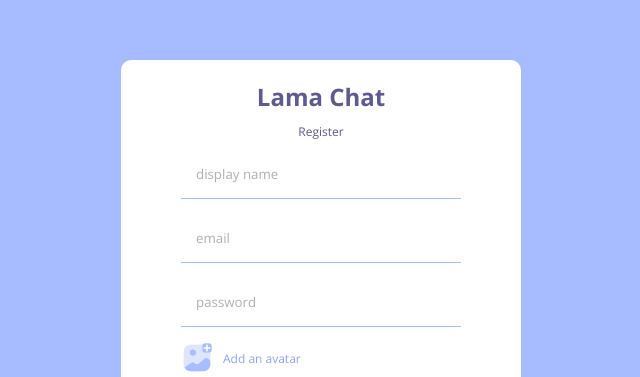
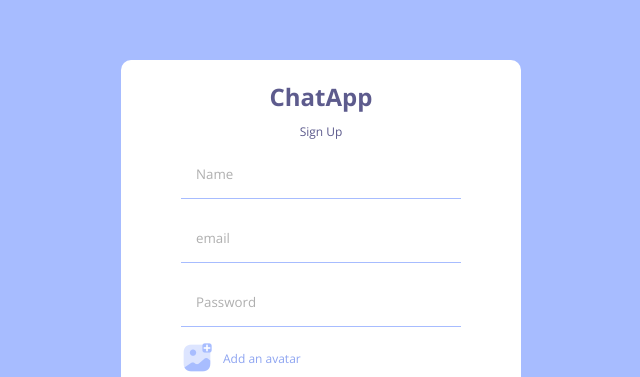
Before and after one commit to YonAndualem/ChatApp, a React (Create React App) app: page /register in a window 1280 px wide. Shown: the part 128-505 px from the top of the page, without its empty margins (319-959 px from the left). Built offline with nearby package versions, Linux system fonts and the light colour scheme; no server answers.

Commit message:
Basic Structure Changes

```diff
--- a/src/components/Input.jsx
+++ b/src/components/Input.jsx
@@ -77,7 +77,7 @@ const Input = () => {
     <div className="input">
       <input
         type="text"
-        placeholder="Type something..."
+        placeholder="Message..."
         onChange={(e) => setText(e.target.value)}
         value={text}
       />
--- a/src/components/Message.jsx
+++ b/src/components/Message.jsx
@@ -26,7 +26,7 @@ const Message = ({ message }) => {
           }
           alt=""
         />
-        <span>just now</span>
+        <span>{message.date.toDate().toLocaleTimeString()}</span>
       </div>
       <div className="messageContent">
         <p>{message.text}</p>
--- a/src/components/Navbar.jsx
+++ b/src/components/Navbar.jsx
@@ -8,11 +8,11 @@ const Navbar = () => {
 
   return (
     <div className='navbar'>
-      <span className="logo">Lama Chat</span>
+      <span className="logo">ChatApp</span>
       <div className="user">
         <img src={currentUser.photoURL} alt="" />
         <span>{currentUser.displayName}</span>
-        <button onClick={()=>signOut(auth)}>logout</button>
+        <button onClick={()=>signOut(auth)}>Logout</button>
       </div>
     </div>
   )
--- a/src/components/Search.jsx
+++ b/src/components/Search.jsx
@@ -81,7 +81,7 @@ const Search = () => {
       <div className="searchForm">
         <input
           type="text"
-          placeholder="Find a user"
+          placeholder="Search 🔍"
           onKeyDown={handleKey}
           onChange={(e) => setUsername(e.target.value)}
           value={username}
--- a/src/pages/Login.jsx
+++ b/src/pages/Login.jsx
@@ -22,7 +22,7 @@ const Login = () => {
   return (
     <div className="formContainer">
       <div className="formWrapper">
-        <span className="logo">Lama Chat</span>
+        <span className="logo">ChatApp</span>
         <span className="title">Login</span>
         <form onSubmit={handleSubmit}>
           <input type="email" placeholder="email" />
@@ -30,7 +30,7 @@ const Login = () => {
           <button>Sign in</button>
           {err && <span>Something went wrong</span>}
         </form>
-        <p>You don't have an account? <Link to="/register">Register</Link></p>
+        <p>You don't have an account? <Link to="/register">Sign Up</Link></p>
       </div>
     </div>
   );
--- a/src/pages/Register.jsx
+++ b/src/pages/Register.jsx
@@ -62,12 +62,12 @@ const Register = () => {
   return (
     <div className="formContainer">
       <div className="formWrapper">
-        <span className="logo">Lama Chat</span>
-        <span className="title">Register</span>
+        <span className="logo">ChatApp</span>
+        <span className="title">Sign Up</span>
         <form onSubmit={handleSubmit}>
-          <input required type="text" placeholder="display name" />
+          <input required type="text" placeholder="Name" />
           <input required type="email" placeholder="email" />
-          <input required type="password" placeholder="password" />
+          <input required type="password" placeholder="Password" />
           <input required style={{ display: "none" }} type="file" id="file" />
           <label htmlFor="file">
             <img src={Add} alt="" />
@@ -78,7 +78,7 @@ const Register = () => {
           {err && <span>Something went wrong</span>}
         </form>
         <p>
-          You do have an account? <Link to="/register">Login</Link>
+          You do have an account? <Link to="/login">Login</Link>
         </p>
       </div>
     </div>
```
